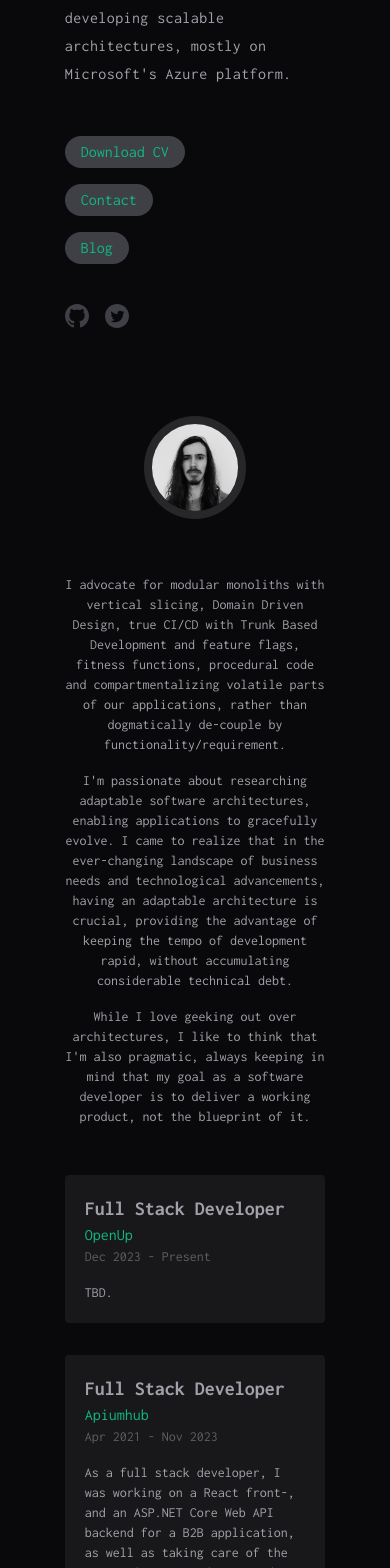
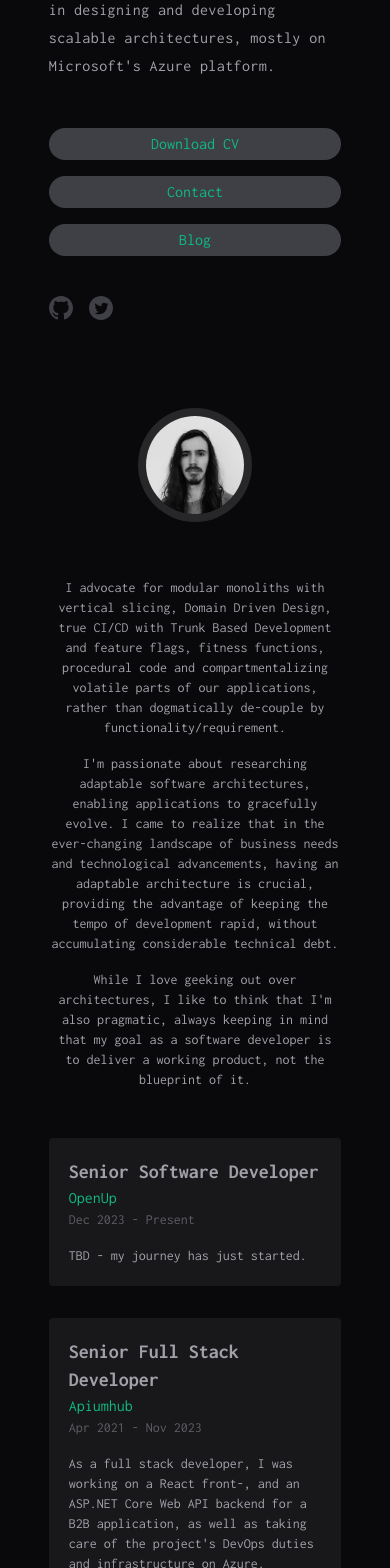
Before and after one commit to danielagg/personal-website-nextjs, a Next.js app: page / in a window 390 px wide. Shown: the part 400-1968 px from the top of the page. Built offline with nearby package versions, Linux system fonts and the light colour scheme.

Commit message:
responsive design optimization

```diff
--- a/app/About.tsx
+++ b/app/About.tsx
@@ -45,14 +45,14 @@ export const About = () => {
 
       <ul className="mt-12 lg:mt-32 flex flex-col space-y-8 lg:space-y-4">
         <Experience
-          title="Full Stack Developer"
+          title="Senior Software Developer"
           period="Dec 2023 - Present"
           employerName="OpenUp"
           employerUrl="https://openup.com/"
-          desc="TBD."
+          desc="TBD - my journey has just started."
         />
         <Experience
-          title="Full Stack Developer"
+          title="Senior Full Stack Developer"
           period="Apr 2021 - Nov 2023"
           employerName="Apiumhub"
           employerUrl="https://apiumhub.com/"
--- a/app/components/Button.tsx
+++ b/app/components/Button.tsx
@@ -10,7 +10,7 @@ export const Button = ({
   return (
     <div
       onClick={onClick}
-      className="bg-button-main hover:bg-button-hover text-primary rounded-full py-1 px-4 cursor-pointer"
+      className="lg:w-fit w-full flex justify-center items-center bg-button-main hover:bg-button-hover text-primary rounded-full py-1 px-4 cursor-pointer"
     >
       {children}
     </div>
--- a/app/page.tsx
+++ b/app/page.tsx
@@ -7,7 +7,7 @@ const Index = () => {
   return (
     <main className="w-full relative text-gray">
       <div className="z-10 flex flex-col items-center justify-center">
-        <div className="w-3/4 lg:w-1/2 px-4">
+        <div className="w-3/4 lg:w-1/2 lg:px-4 pt-12 lg:pt-0">
           <Intro />
           <About />
           <Projects />
```
